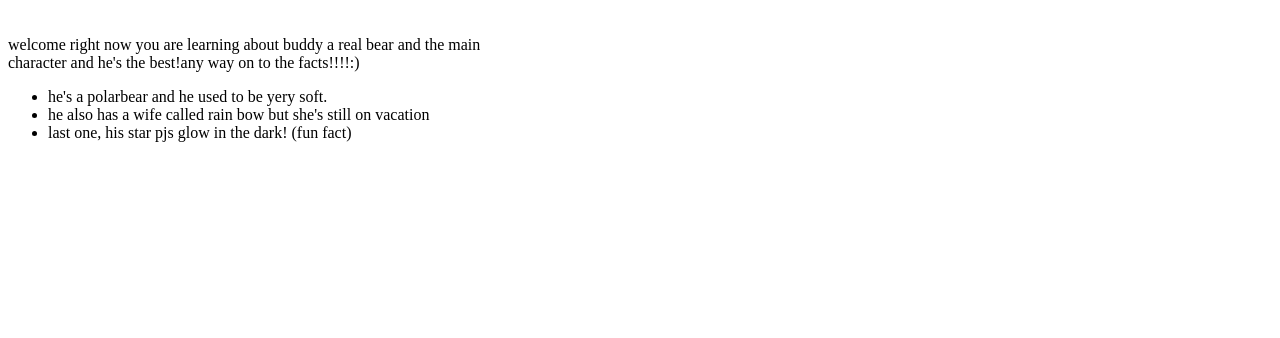
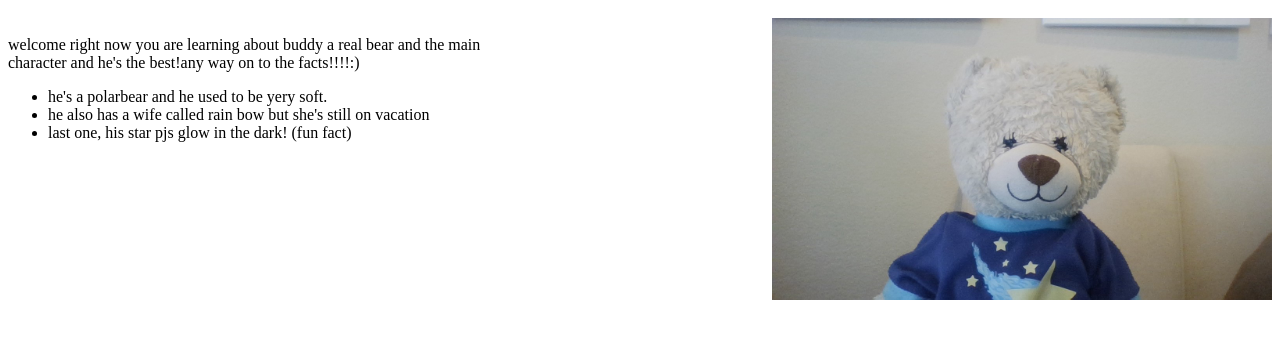
Before and after one commit to eric-alonso/eric-alonso.github.io, a plain HTML site: page about.html in a window 1280 px wide. Shown: the part 48-386 px from the top of the page. Drawn offline with Linux system fonts and the light colour scheme.

Commit message:
Update about.html

```diff
--- a/about.html
+++ b/about.html
@@ -2,6 +2,9 @@
     <body>
         <title>Learn about buddy</title>
         <h1>learn about BUDDY!!:3</h1>
+
+<img width="500px" src="buddy-photo.jpg" style="float:right">
+
 <br>
         welcome right now you are learning about buddy a real bear and the main
 <br>
@@ -23,6 +26,5 @@
 
 
 
-
     </body>
 </html>
```
